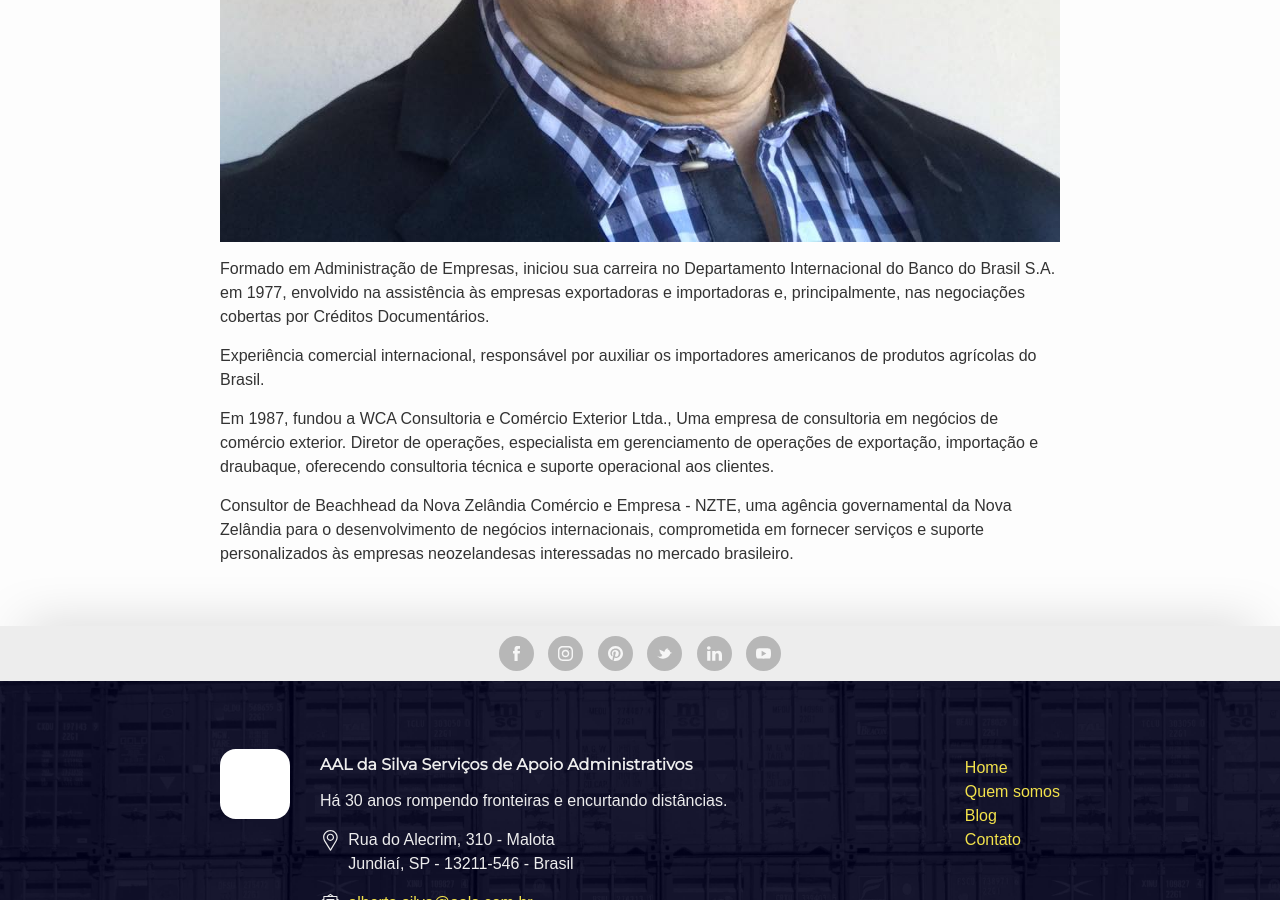
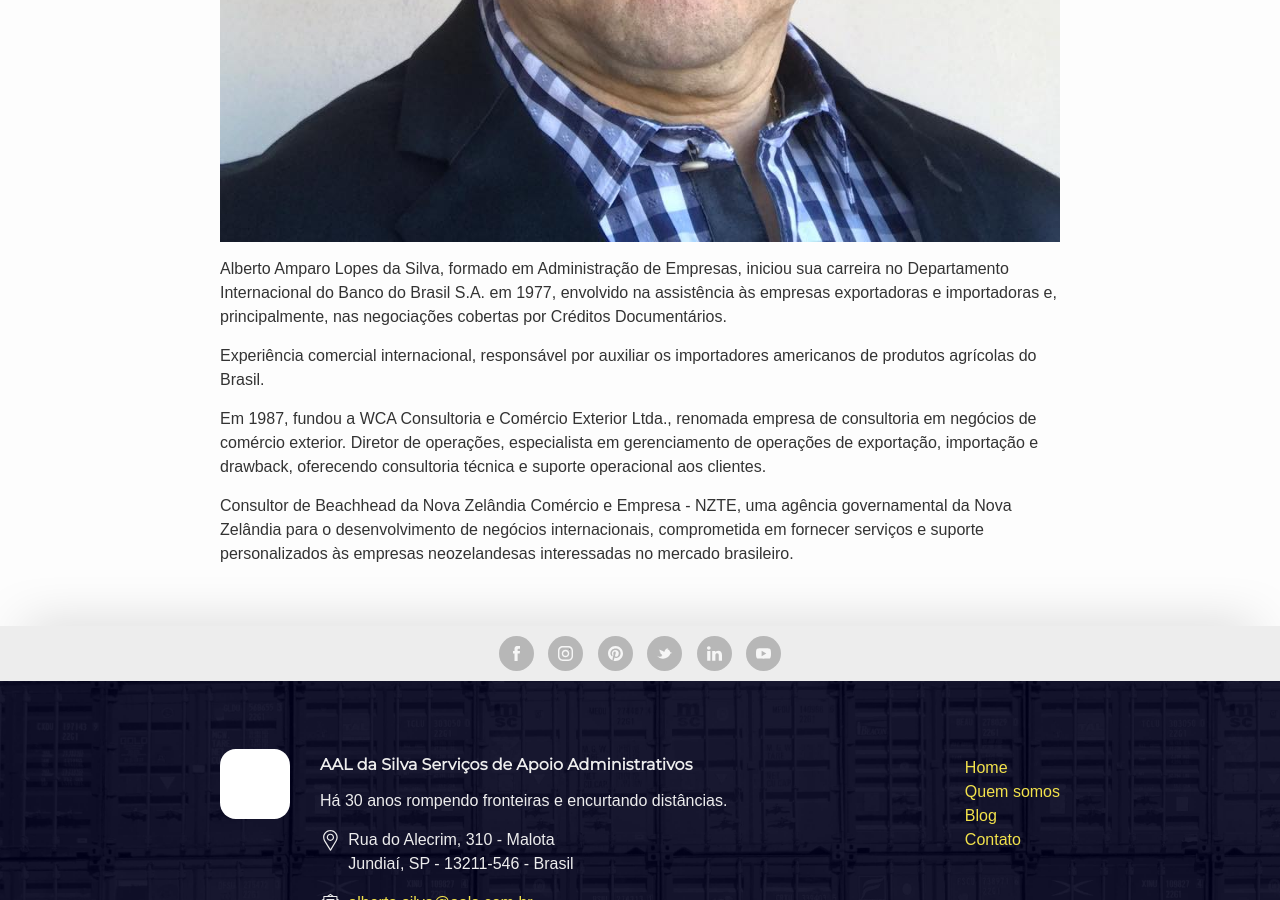
Before and after one commit to aalslogistica/aalslogistica.github.io, a Jekyll site: the page built from sobre.markdown, in a window 1280 px wide and 900 px high, scrolled down 1315 px. Built offline with Jekyll 4.4.1, drawn with Linux system fonts in a browser that asks for light colours; some web fonts are replaced.

Commit message:
Updated Sobre

```diff
--- a/sobre.markdown
+++ b/sobre.markdown
@@ -13,10 +13,10 @@ is_about: true
 
 ![Alberto.jpg](/uploads/Alberto.jpg)
 
-Formado em Administração de Empresas, iniciou sua carreira no Departamento Internacional do Banco do Brasil S.A. em 1977, envolvido na assistência às empresas exportadoras e importadoras e, principalmente, nas negociações cobertas por Créditos Documentários.
+Alberto Amparo Lopes da Silva, formado em Administração de Empresas, iniciou sua carreira no Departamento Internacional do Banco do Brasil S.A. em 1977, envolvido na assistência às empresas exportadoras e importadoras e, principalmente, nas negociações cobertas por Créditos Documentários.
 
 Experiência comercial internacional, responsável por auxiliar os importadores americanos de produtos agrícolas do Brasil.
 
-Em 1987, fundou a WCA Consultoria e Comércio Exterior Ltda., Uma empresa de consultoria em negócios de comércio exterior. Diretor de operações, especialista em gerenciamento de operações de exportação, importação e draubaque, oferecendo consultoria técnica e suporte operacional aos clientes.
+Em 1987, fundou a WCA Consultoria e Comércio Exterior Ltda., renomada empresa de consultoria em negócios de comércio exterior. Diretor de operações, especialista em gerenciamento de operações de exportação, importação e drawback, oferecendo consultoria técnica e suporte operacional aos clientes.
 
 Consultor de Beachhead da Nova Zelândia Comércio e Empresa - NZTE, uma agência governamental da Nova Zelândia para o desenvolvimento de negócios internacionais, comprometida em fornecer serviços e suporte personalizados às empresas neozelandesas interessadas no mercado brasileiro.
```
